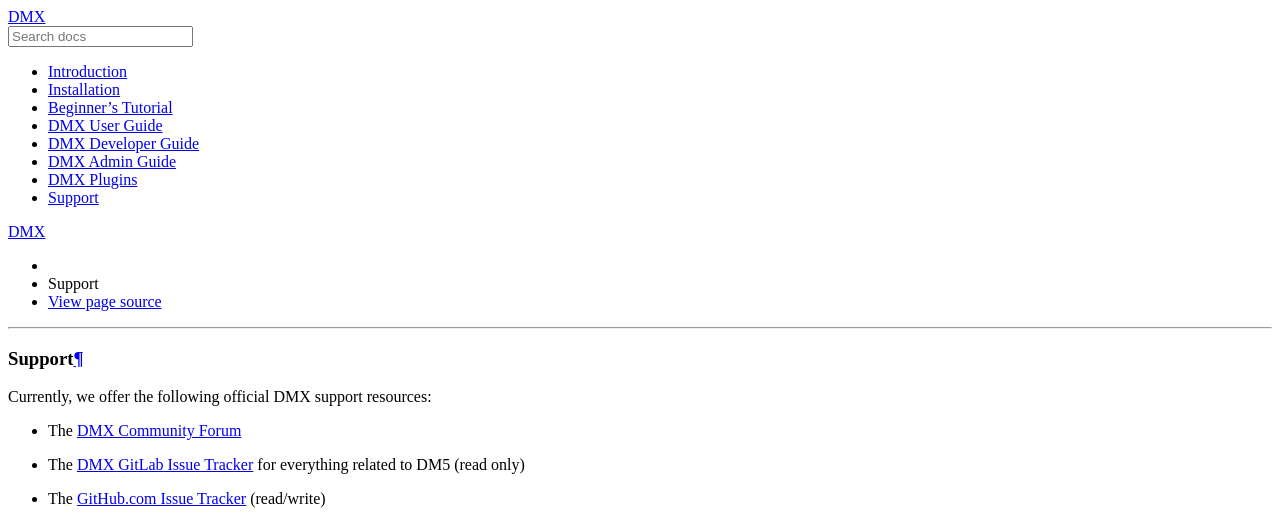
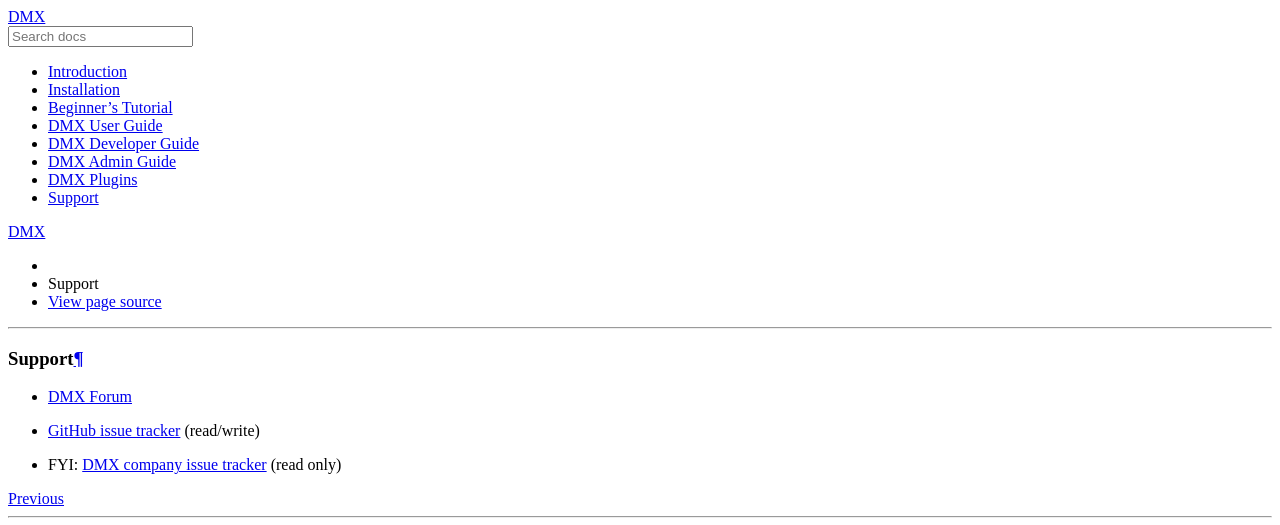
Before and after one commit to dmx-systems/dmx-documentation, a Sphinx documentation site: the page built from docs/support.rst, in a window 1280 px wide. Shown: the top 525 px of the page. Built offline with Sphinx 7.4.7 and the Read the Docs theme 2.0.0, drawn with Linux system fonts in a browser that asks for light colours.

Commit message:
Fix public issue tracker URL

```diff
--- a/docs/support.rst
+++ b/docs/support.rst
@@ -1,8 +1,6 @@
 Support
 =======
 
-Currently, we offer the following official DMX support resources:
-
-* The `DMX Community Forum <https://forum.dmx.systems>`_
-* The `DMX GitLab Issue Tracker <https://git.dmx.systems/dmx-platform/dmx-platform/issues>`_ for everything related to DM5 (read only)
-* The `GitHub.com Issue Tracker <http://git.dmx.systems/dmx-platform/dmx-platform/issues>`_ (read/write)
+* `DMX Forum <https://forum.dmx.systems>`_
+* `GitHub issue tracker <https://github.com/dmx-systems/dmx-platform/issues>`_ (read/write)
+* FYI: `DMX company issue tracker <https://git.dmx.systems/dmx-platform/dmx-platform/issues>`_ (read only)
```
